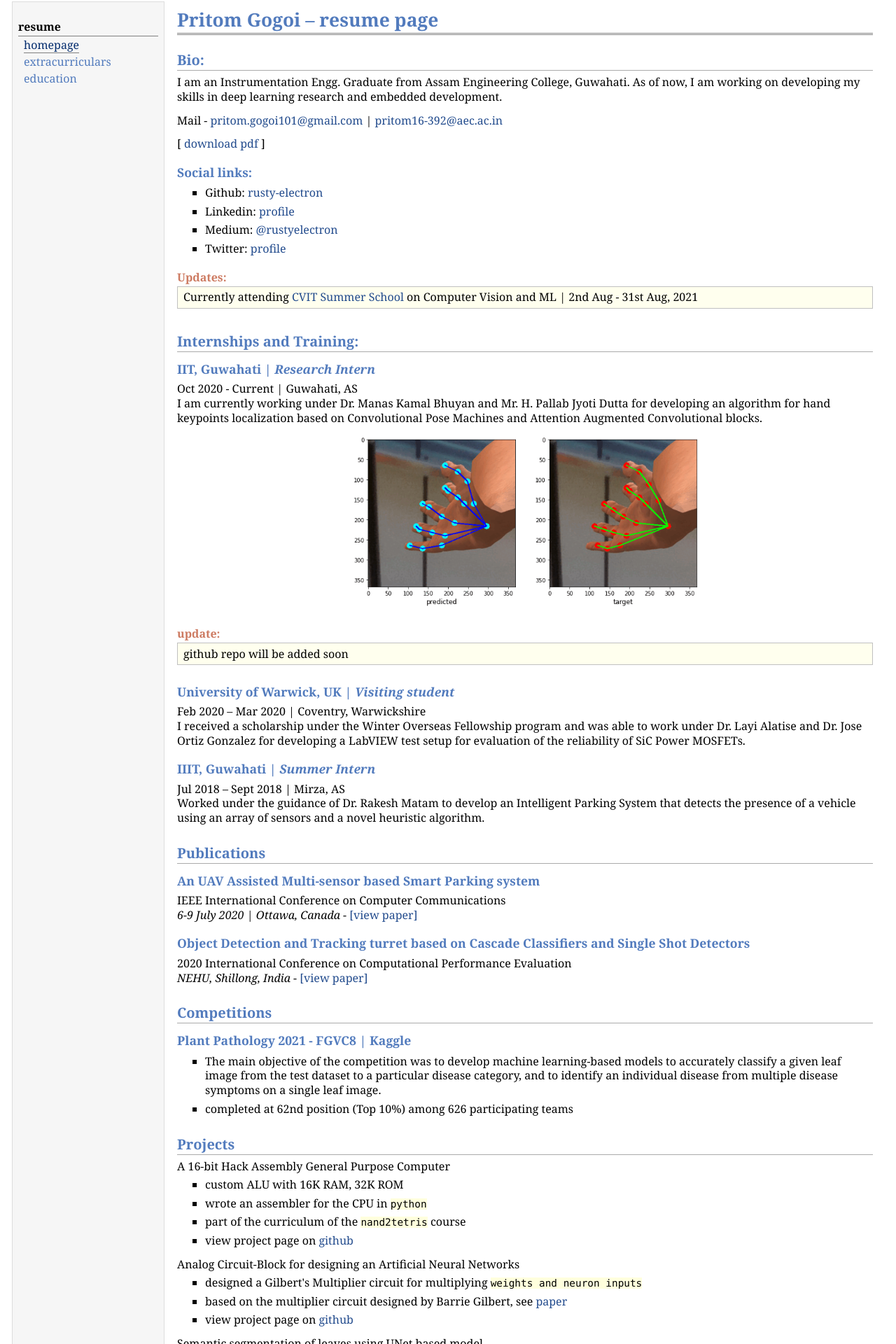
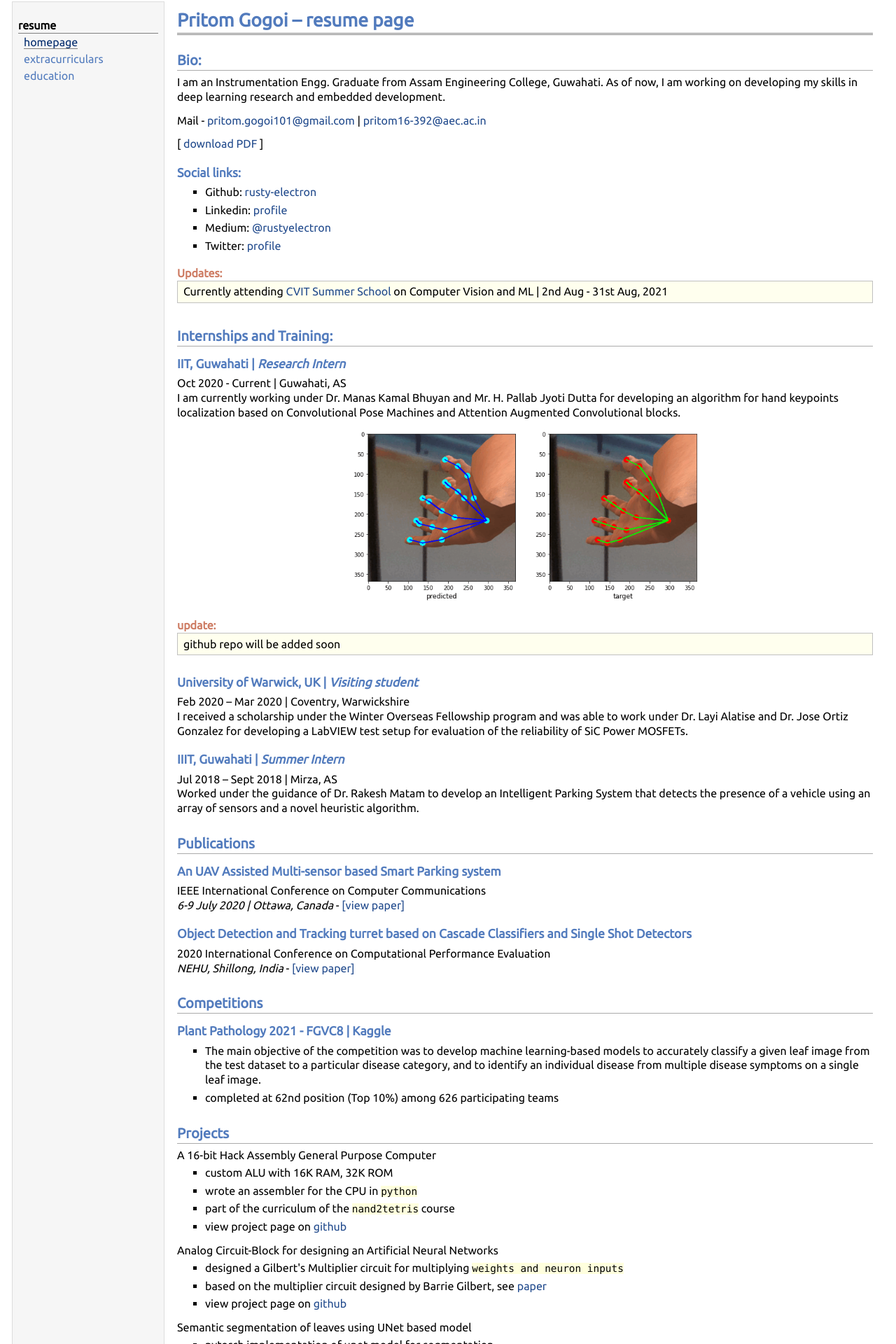
Before and after one commit to rusty-electron/rusty-electron.github.io, a Jekyll site: the page resume/index.html, which Jekyll copies as it is, in a window 1280 px wide. Shown: the top 1920 px of the page at 70% size. Built offline with Jekyll 4.4.1, drawn with Linux system fonts in a browser that asks for light colours; some of the changed text lies outside the part shown.

Commit message:
change default font

```diff
--- a/resume/index.html
+++ b/resume/index.html
@@ -23,7 +23,7 @@
 <h2>Bio:</h2>
 <p>I am an Instrumentation Engg. Graduate from Assam Engineering College, Guwahati. As of now, I am working on developing my skills in deep learning research and embedded development.</p>
 <p>Mail - <a href="mailto:pritom.gogoi101@gmail.com">pritom.gogoi101@gmail.com</a> |  <a href="mailto:pritom16-392@aec.ac.in">pritom16-392@aec.ac.in</a></p>
-<p>[ <a href="./resume.pdf">download pdf</a> ]</p>
+<p>[ <a href="./resume.pdf">download PDF</a> ]</p>
 <h3>Social links:</h3>
 <ul>
 <li><p>Github: <a href="https://github.com/rusty-electron">rusty-electron</a></p>
--- a/resume/jemdoc.css
+++ b/resume/jemdoc.css
@@ -1,4 +1,5 @@
 /* Default css file for jemdoc. */
+@import url('https://fonts.googleapis.com/css2?family=Ubuntu&display=swap');
 
 table#tlayout {
     border: none;
@@ -8,7 +9,7 @@ table#tlayout {
 
 body {
 	background: white;
-	font-family: Georgia, serif;
+	font-family: Ubuntu, serif;
 	padding-bottom: 8px;
 	margin: 0 auto;
     width: 1250px;
```
Also changed, not shown: other parts of resume/index.html (+1 -1 lines).
